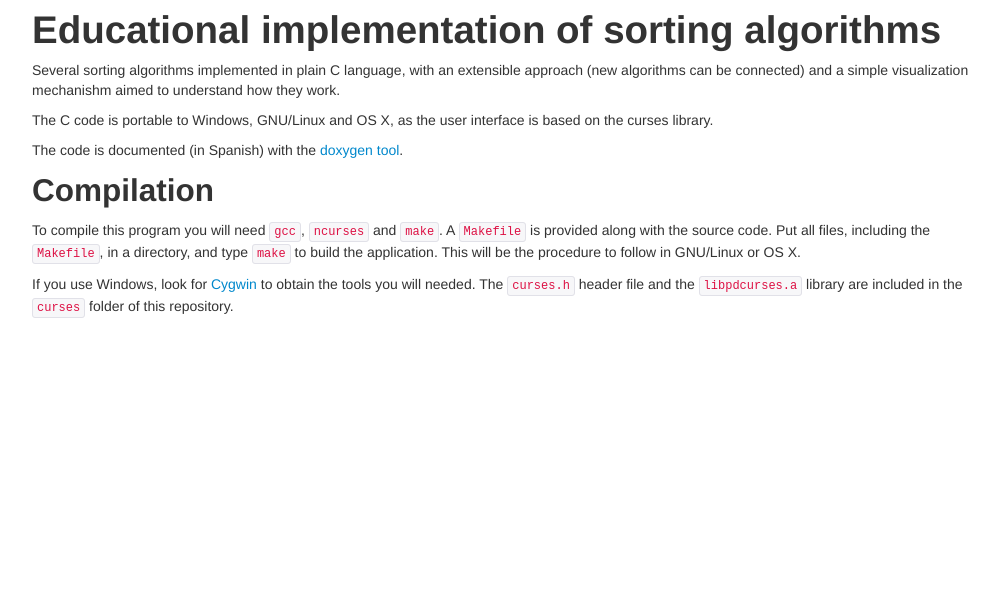
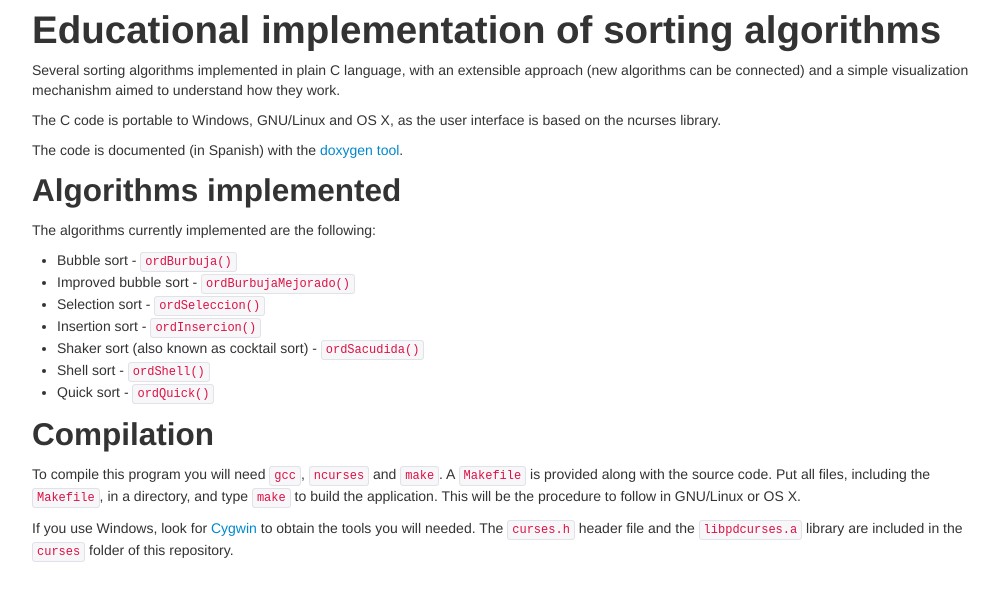
Before and after one commit to fcharte/SortingAlgorithms, a plain HTML site: page README.html in a window 1280 px wide. Shown: the whole page, without its empty margins (138-1137 px from the left). Drawn offline with nearby package versions, Linux system fonts and the light colour scheme; some packages are replaced by stand-ins of ours.

Commit message:
Enumeration of algorithms added to README

```diff
--- a/README.html
+++ b/README.html
@@ -55,8 +55,21 @@ if (window.hljs && document.readyState && document.readyState === "complete") {
 <div id="educational-implementation-of-sorting-algorithms" class="section level1">
 <h1>Educational implementation of sorting algorithms</h1>
 <p>Several sorting algorithms implemented in plain C language, with an extensible approach (new algorithms can be connected) and a simple visualization mechanishm aimed to understand how they work.</p>
-<p>The C code is portable to Windows, GNU/Linux and OS X, as the user interface is based on the curses library.</p>
+<p>The C code is portable to Windows, GNU/Linux and OS X, as the user interface is based on the ncurses library.</p>
 <p>The code is documented (in Spanish) with the <a href="http://www.stack.nl/~dimitri/doxygen/">doxygen tool</a>.</p>
+<div id="algorithms-implemented" class="section level2">
+<h2>Algorithms implemented</h2>
+<p>The algorithms currently implemented are the following:</p>
+<ul>
+<li>Bubble sort - <code>ordBurbuja()</code></li>
+<li>Improved bubble sort - <code>ordBurbujaMejorado()</code></li>
+<li>Selection sort - <code>ordSeleccion()</code></li>
+<li>Insertion sort - <code>ordInsercion()</code></li>
+<li>Shaker sort (also known as cocktail sort) - <code>ordSacudida()</code></li>
+<li>Shell sort - <code>ordShell()</code></li>
+<li>Quick sort - <code>ordQuick()</code></li>
+</ul>
+</div>
 <div id="compilation" class="section level2">
 <h2>Compilation</h2>
 <p>To compile this program you will need <code>gcc</code>, <code>ncurses</code> and <code>make</code>. A <code>Makefile</code> is provided along with the source code. Put all files, including the <code>Makefile</code>, in a directory, and type <code>make</code> to build the application. This will be the procedure to follow in GNU/Linux or OS X.</p>
```
Also changed, not shown: 1 other file.
